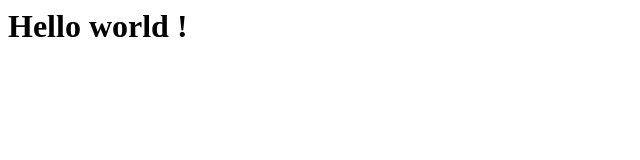
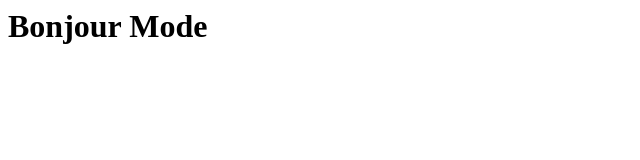
Before and after one commit to Lola202/csi3140_labs, a plain HTML site: page lab01/index.html in a window 1280 px wide. Shown: the whole page, without its empty margins (0-640 px from the left). Drawn offline with Linux system fonts and the light colour scheme.

Commit message:
Translate to french

```diff
--- a/lab01/index.html
+++ b/lab01/index.html
@@ -1 +1 @@
-<h1>Hello world !</h1>
+<h1>Bonjour Mode</h1>
```
